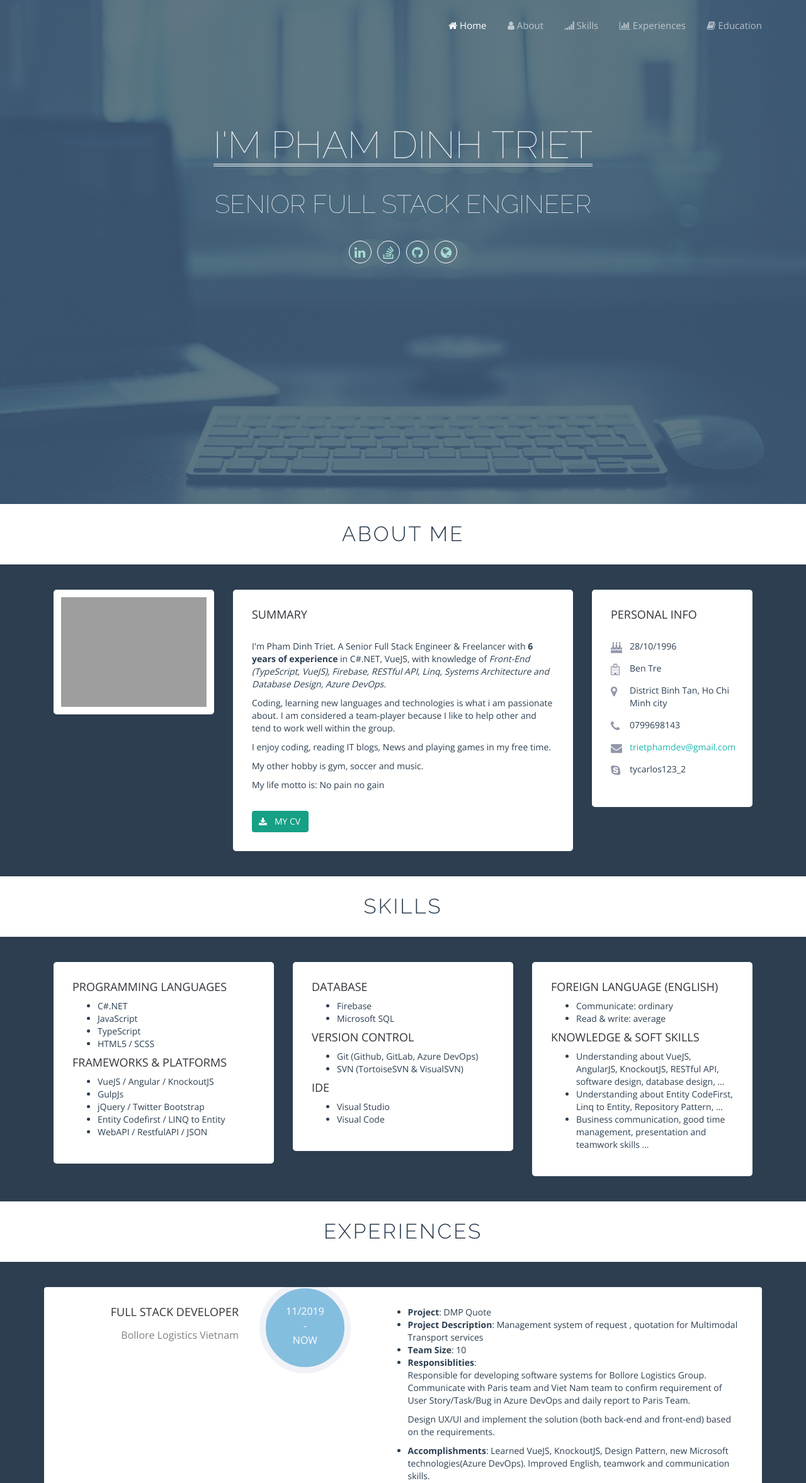
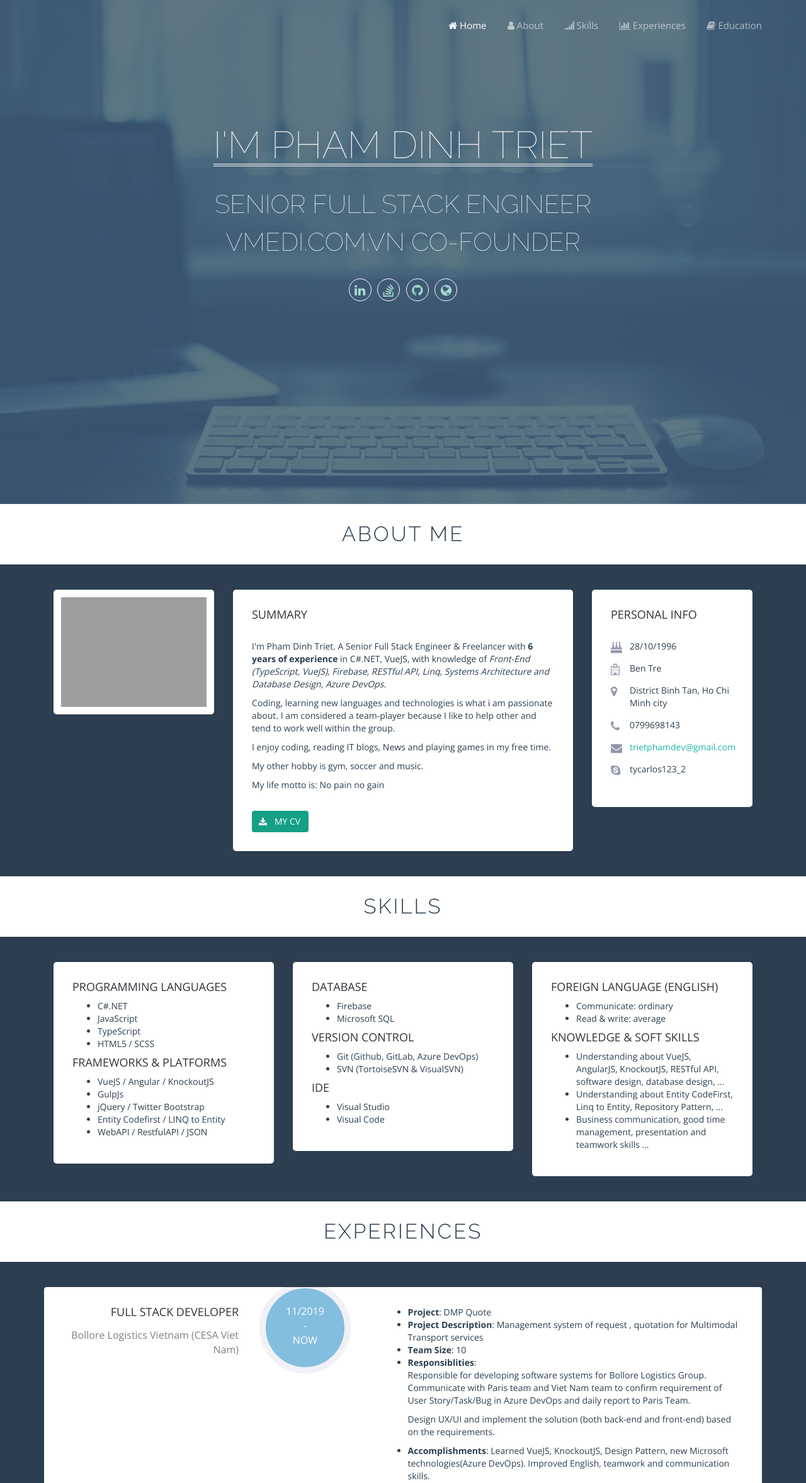
Before and after one commit to TrietPham96/mycv, a plain HTML site: page index.html in a window 1280 px wide. Shown: the top 2354 px of the page at 63% size. Drawn offline with nearby package versions, Linux system fonts and the light colour scheme; grey boxes are pictures that could not be loaded; some icons are missing.

Commit message:
Update index.html

```diff
--- a/index.html
+++ b/index.html
@@ -75,6 +75,7 @@
                         </div>
                         <!-- /.site-title -->
                         <h3 class="site-slogan">SENIOR FULL STACK ENGINEER</h3>
+                        <h3 class="site-slogan">VMEDI.COM.VN CO-FOUNDER</h3>
                         <!-- /.site-slogan-->
                         <div class="social-link">
                             <ul class="social-profiles">
@@ -141,7 +142,7 @@
                                 <li class="fa-map-marker">District Binh Tan, Ho Chi Minh city</li>
                                 <!-- <li class="fa-map-marker">152 Nguyen Thi Tan, District 8, Ho Chi Minh</li> -->
                                 <li class="fa-phone">0799698143</li>
-                                <li class="fa-envelope"><a href="mailto:trietpham96@gmail.com">trietphamdev@gmail.com</a>
+                                <li class="fa-envelope"><a href="mailto:trietphamdev@gmail.com">trietphamdev@gmail.com</a>
                                 </li>
                                 <li class="fa-skype">tycarlos123_2</li>
                                 <!-- <li class="fa-globe"> <a href="https://trietpham96.github.io/mycv/">My CV</a></li> -->
@@ -232,7 +233,7 @@
                     <div class="experience-item" data-scroll-reveal="enter from the bottom over .5s">
                         <div class="name-designation" data-scroll-reveal="enter from the left after .5s">
                             <h3 class="designation">Full Stack Developer</h3>
-                            <p class="name-of-org">Bollore Logistics Vietnam</p>
+                            <p class="name-of-org">Bollore Logistics Vietnam (CESA Viet Nam)</p>
                         </div>
                         <!-- /.name-designation -->
                         <div class="stay-time light-blue">
```
